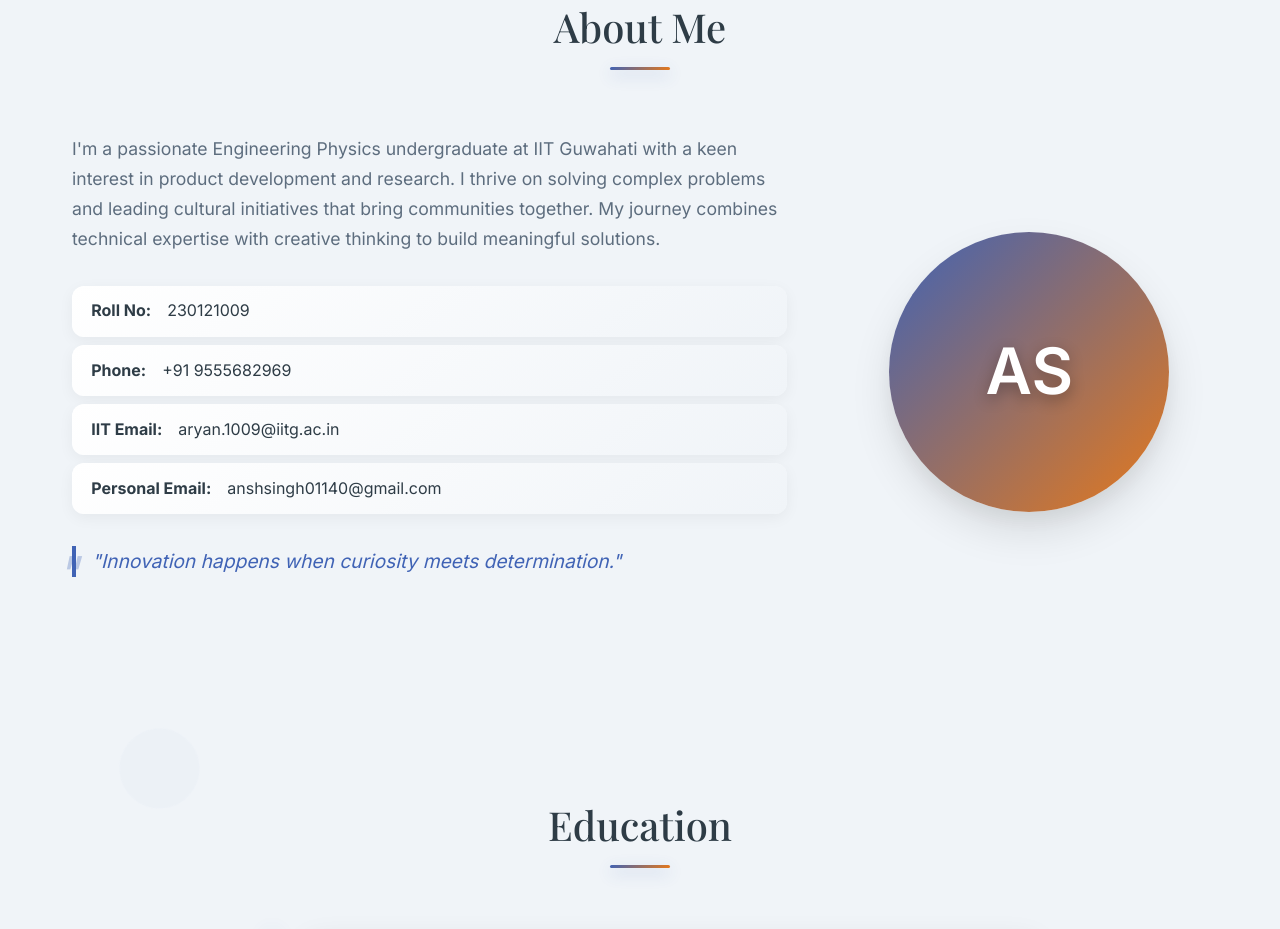
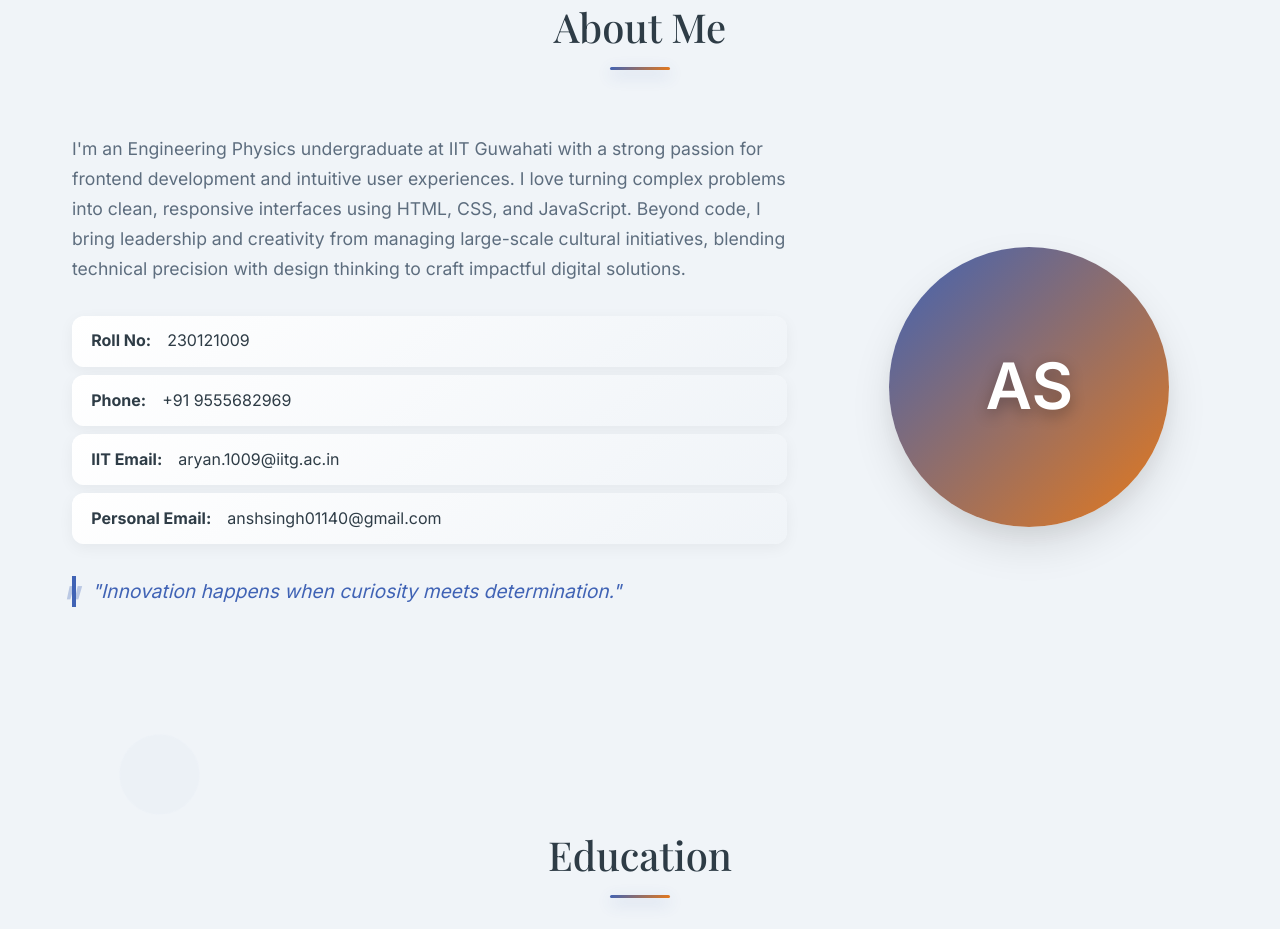
Before and after one commit to Iron-sngh/DecodeAryan, a plain HTML site: page index.html in a window 1280 px wide. Shown: the part 893-1822 px from the top of the page. Drawn offline with nearby package versions, Linux system fonts and the light colour scheme.

Commit message:
Update index.html

```diff
--- a/index.html
+++ b/index.html
@@ -129,11 +129,9 @@
         <div class="about-content">
           <div class="about-text">
             <p>
-              I'm a passionate Engineering Physics undergraduate at IIT Guwahati
-              with a keen interest in product development and research. I thrive
-              on solving complex problems and leading cultural initiatives that
-              bring communities together. My journey combines technical
-              expertise with creative thinking to build meaningful solutions.
+              I'm an Engineering Physics undergraduate at IIT Guwahati with a strong passion for frontend development and intuitive user experiences. I love turning complex problems into clean, responsive interfaces using HTML, CSS, and JavaScript. Beyond code, I bring leadership and creativity from managing large-scale cultural initiatives, blending technical precision with design thinking to craft impactful digital solutions.
+
+
             </p>
             <div class="about-details">
               <div class="detail-item tilt-element">
```
